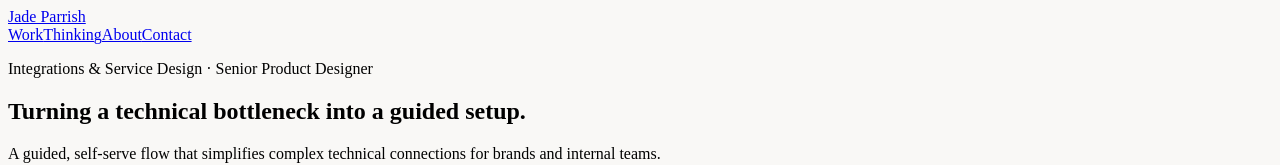
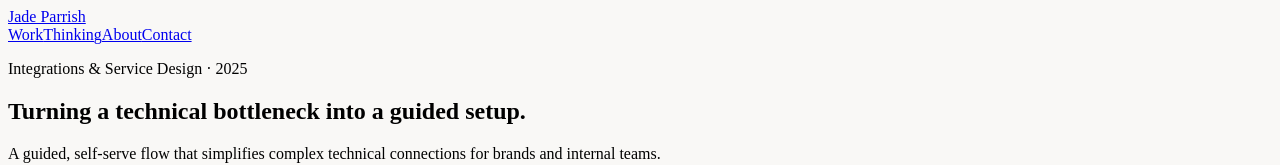
Before and after one commit to jadeparrish/portfolio, a Next.js app: page /work/integrations in a window 1280 px wide. Shown: the top 165 px of the page. Built offline with nearby package versions, Linux system fonts and the light colour scheme.

Commit message:
Update designer title to reflect 2025

```diff
--- a/app/work/integrations/page.js
+++ b/app/work/integrations/page.js
@@ -59,7 +59,7 @@ export default function IntegrationsCaseStudy() {
         {/* Title */}
         <section className="pb-8 border-b border-neutral-200/80">
           <p className="text-[11px] uppercase tracking-[0.2em] font-medium text-neutral-600 mb-4">
-            Integrations &amp; Service Design &middot; Senior Product Designer
+            Integrations &amp; Service Design &middot; 2025
           </p>
           <h1 className="text-3xl sm:text-4xl lg:text-5xl font-serif font-normal leading-[1.15] tracking-tight text-neutral-900 mb-6">
             Turning a technical bottleneck into a guided setup.
```
